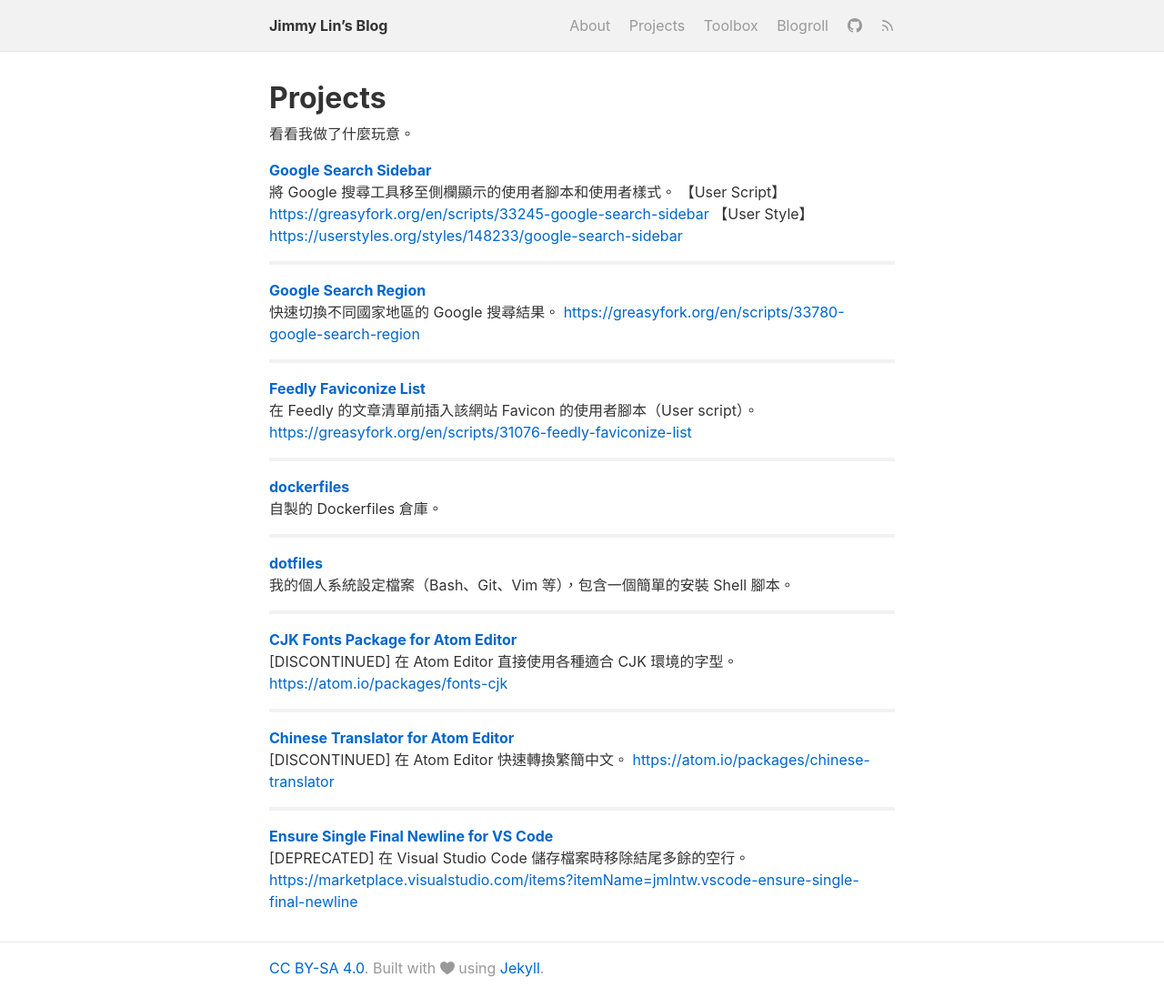
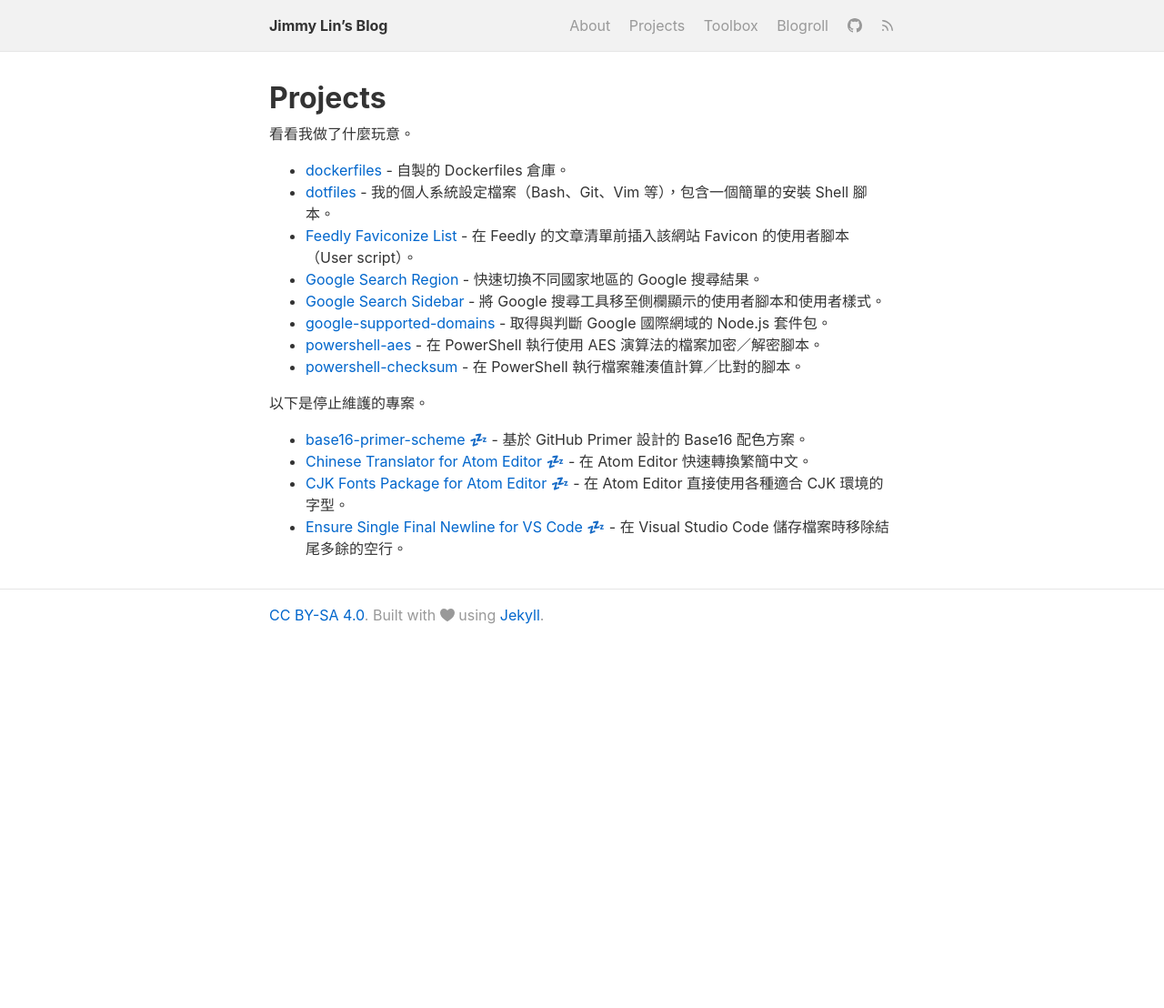
Before and after one commit to mnghsn/jmln.tw, a Jekyll site: the page built from _pages/projects.md, in a window 1280 px wide. Shown: the whole page at 91% size. Built offline with Jekyll 4.4.1, drawn with Linux system fonts in a browser that asks for light colours; after the commit the page ends 900 px from its top, so only the background shows below that.

Commit message:
Update projects.md

```diff
--- a/_pages/projects.md
+++ b/_pages/projects.md
@@ -1,53 +1,24 @@
 ---
 title: Projects
 date: 2017-06-25 00:00:00 +0800
-last_modified_at: 2022-01-07 20:00:00 +0800
+last_modified_at: 2022-01-09 16:00:00 +0800
 order: 1
 ---
 
 看看我做了什麼玩意。
 
-[Google Search Sidebar](https://github.com/jmlntw/google-search-sidebar)
-: 將 Google 搜尋工具移至側欄顯示的使用者腳本和使用者樣式。
-  【User Script】<https://greasyfork.org/en/scripts/33245-google-search-sidebar>
-  【User Style】<https://userstyles.org/styles/148233/google-search-sidebar>
+* [dockerfiles](https://github.com/jmlntw/dockerfiles) - 自製的 Dockerfiles 倉庫。
+* [dotfiles](https://github.com/jmlntw/dotfiles) - 我的個人系統設定檔案（Bash、Git、Vim 等），包含一個簡單的安裝 Shell 腳本。
+* [Feedly Faviconize List](https://github.com/jmlntw/feedly-faviconize-list) - 在 Feedly 的文章清單前插入該網站 Favicon 的使用者腳本（User script）。
+* [Google Search Region](https://github.com/jmlntw/google-search-region) - 快速切換不同國家地區的 Google 搜尋結果。
+* [Google Search Sidebar](https://github.com/jmlntw/google-search-sidebar) - 將 Google 搜尋工具移至側欄顯示的使用者腳本和使用者樣式。
+* [google-supported-domains](https://github.com/jmlntw/google-supported-domains) - 取得與判斷 Google 國際網域的 Node.js 套件包。
+* [powershell-aes](https://github.com/jmlntw/powershell-aes) - 在 PowerShell 執行使用 AES 演算法的檔案加密／解密腳本。
+* [powershell-checksum](https://github.com/jmlntw/powershell-checksum) - 在 PowerShell 執行檔案雜湊值計算／比對的腳本。
 
----
+以下是停止維護的專案。
 
-[Google Search Region](https://github.com/jmlntw/google-search-region)
-: 快速切換不同國家地區的 Google 搜尋結果。
-  <https://greasyfork.org/en/scripts/33780-google-search-region>
-
----
-
-[Feedly Faviconize List](https://github.com/jmlntw/feedly-faviconize-list)
-: 在 Feedly 的文章清單前插入該網站 Favicon 的使用者腳本（User script）。
-  <https://greasyfork.org/en/scripts/31076-feedly-faviconize-list>
-
----
-
-[dockerfiles](https://github.com/jmlntw/dockerfiles)
-: 自製的 Dockerfiles 倉庫。
-
----
-
-[dotfiles](https://github.com/jmlntw/dotfiles)
-: 我的個人系統設定檔案（Bash、Git、Vim 等），包含一個簡單的安裝 Shell 腳本。
-
----
-
-[CJK Fonts Package for Atom Editor](https://github.com/jmlntw/atom-fonts-cjk)
-: [DISCONTINUED] 在 Atom Editor 直接使用各種適合 CJK 環境的字型。
-  <https://atom.io/packages/fonts-cjk>
-
----
-
-[Chinese Translator for Atom Editor](https://github.com/jmlntw/atom-chinese-translator)
-: [DISCONTINUED] 在 Atom Editor 快速轉換繁簡中文。
-  <https://atom.io/packages/chinese-translator>
-
----
-
-[Ensure Single Final Newline for VS Code](https://github.com/jmlntw/vscode-ensure-single-final-newline)
-: [DEPRECATED] 在 Visual Studio Code 儲存檔案時移除結尾多餘的空行。
-  <https://marketplace.visualstudio.com/items?itemName=jmlntw.vscode-ensure-single-final-newline>
+* [base16-primer-scheme](https://github.com/jmlntw/base16-primer-scheme) 💤 - 基於 GitHub Primer 設計的 Base16 配色方案。
+* [Chinese Translator for Atom Editor](https://github.com/jmlntw/atom-chinese-translator) 💤 - 在 Atom Editor 快速轉換繁簡中文。
+* [CJK Fonts Package for Atom Editor](https://github.com/jmlntw/atom-fonts-cjk) 💤 - 在 Atom Editor 直接使用各種適合 CJK 環境的字型。
+* [Ensure Single Final Newline for VS Code](https://github.com/jmlntw/vscode-ensure-single-final-newline) 💤 - 在 Visual Studio Code 儲存檔案時移除結尾多餘的空行。
```
